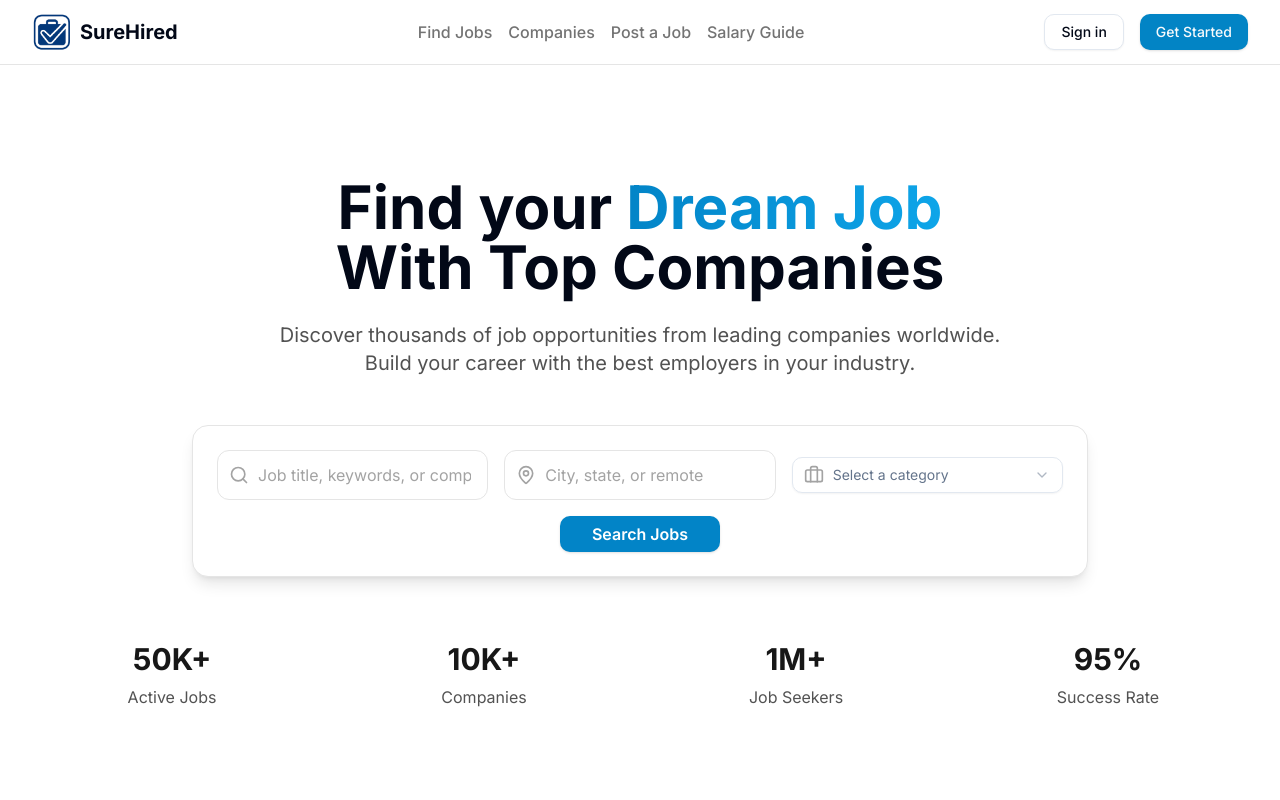
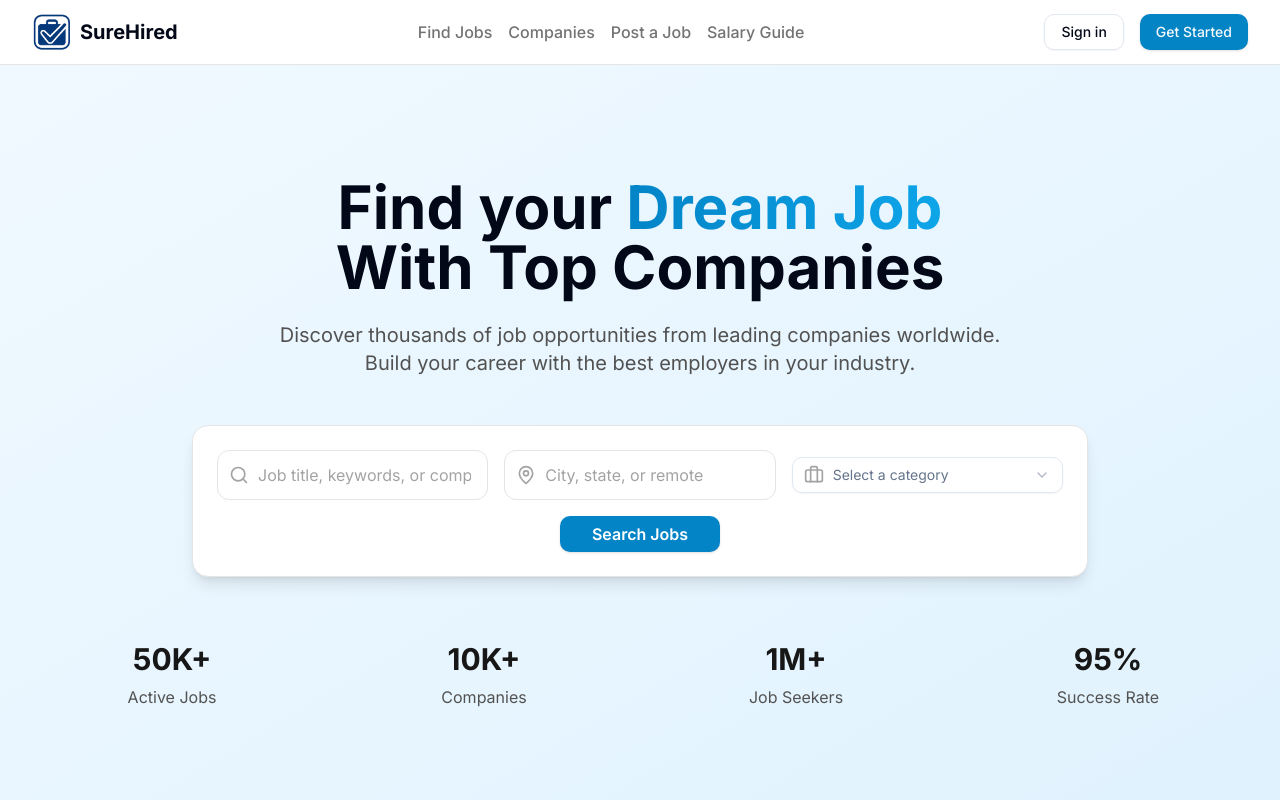
Before and after one commit to chidubesteve/SureHired, a Next.js app: page / in a window 1280 px wide. Shown: the top 800 px of the page. Built offline with nearby package versions, Linux system fonts and the light colour scheme.

Commit message:
fixed gradient background

```diff
--- a/src/components/HeroSection/index.tsx
+++ b/src/components/HeroSection/index.tsx
@@ -8,7 +8,7 @@ const HeroSection = () => {
 
 
   return (
-    <section className="bg-gradient-to-br from-accent2 to-accent-dark py-20 lg:py-28">
+    <section className="bg-gradient-to-br from-brand-50 to-brand-100 py-20 lg:py-28">
       <div className="max-w-7xl mx-auto px-4 sm:px-6 lg:px-8">
         <div className="text-center">
           <h1 className="text-4xl md:text-5xl lg:text-6xl font-bold mb-6 animate-fade-in">
```
